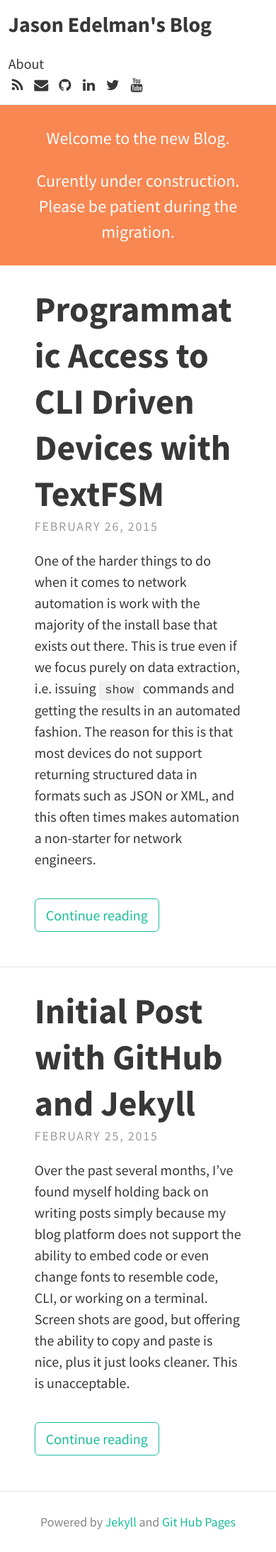
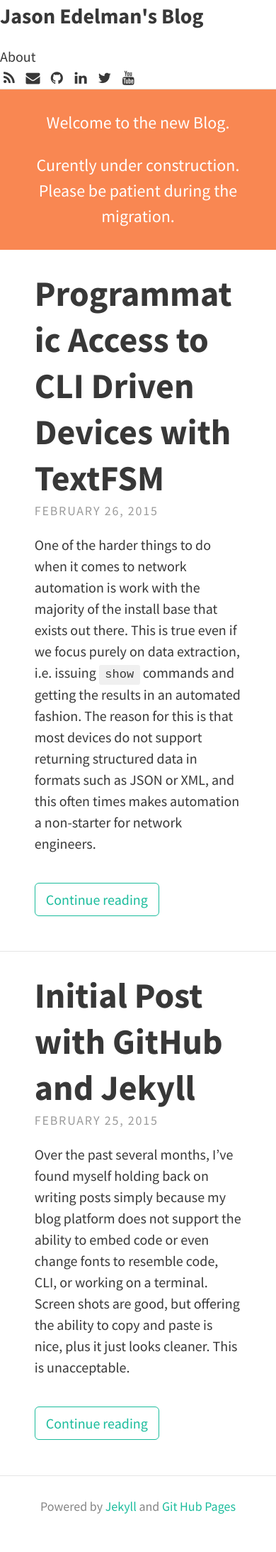
Before and after one commit to jedelman8/jedelman8.github.com, a Jekyll site: the page built from index.html, in a window 390 px wide. Shown: the whole page at 71% size. Built offline with Jekyll 4.4.1, drawn with Linux system fonts in a browser that asks for light colours; nearby versions of some CDN libraries; the list of posts is cut into pages by our own code; after the commit the page ends 2165 px from its top, so only the background shows below that.

Commit message:
testing mobile css

```diff
--- a/_sass/base/_utility.scss
+++ b/_sass/base/_utility.scss
@@ -2,7 +2,8 @@
 %padding-small {
   padding: $padding-x-small $padding-x-small * 2;
   @media (max-width: 1000px) {
-    padding: $padding-x-small $padding-x-small;
+    padding: 0;
+    // padding: $padding-x-small $padding-x-small;
   }
 }
 %padding-regular {
```
